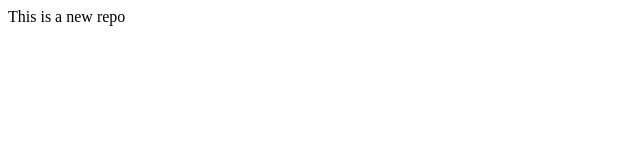
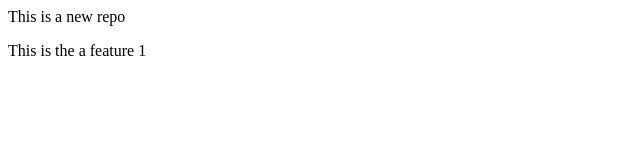
Before and after one commit to JyothiNandhan/Nandhan, a plain HTML site: page index.html in a window 1280 px wide. Shown: the whole page, without its empty margins (0-640 px from the left). Drawn offline with Linux system fonts and the light colour scheme.

Commit message:
again added msg

```diff
--- a/index.html
+++ b/index.html
@@ -1 +1,2 @@
 <p>This is a new repo</p>
+<p>This is the a feature 1</p>
```
